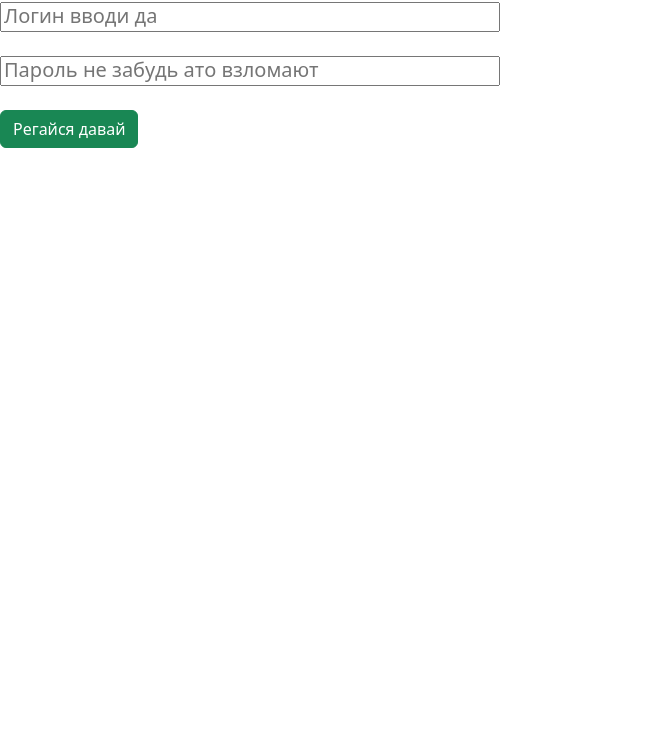
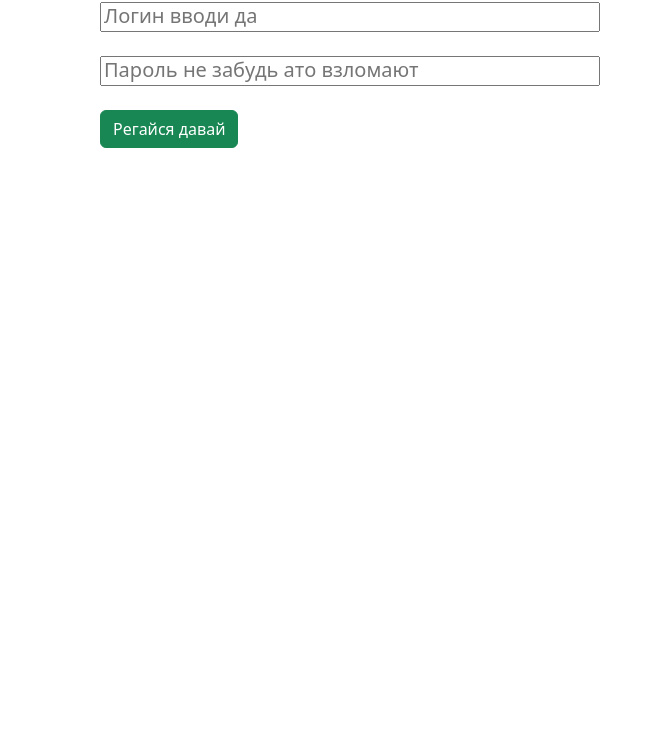
Before and after one commit to soulred1/soulred1.github.io, a plain HTML site: page register.html in a window 1280 px wide. Shown: the part 54-800 px from the top of the page, without its empty margins (0-663 px from the left). Drawn offline with nearby package versions, Linux system fonts and the light colour scheme.

Commit message:
Update register.html

```diff
--- a/register.html
+++ b/register.html
@@ -7,7 +7,7 @@
     <link rel="stylesheet" href="https://cdn.jsdelivr.net/npm/bootstrap@5.2.3/dist/css/bootstrap.min.css">
 </head>
 <body>
-    <div style="margin-left: 100px, text-align: centre">
+    <div style="margin-left: 100px; text-align: centre">
         <h1>Регистрируйся, чорт </h1>
         <form action="asd.php" method="post">
             <input type="text" name="login" id="login" placeholder="Логин вводи да"><br><br>
```
